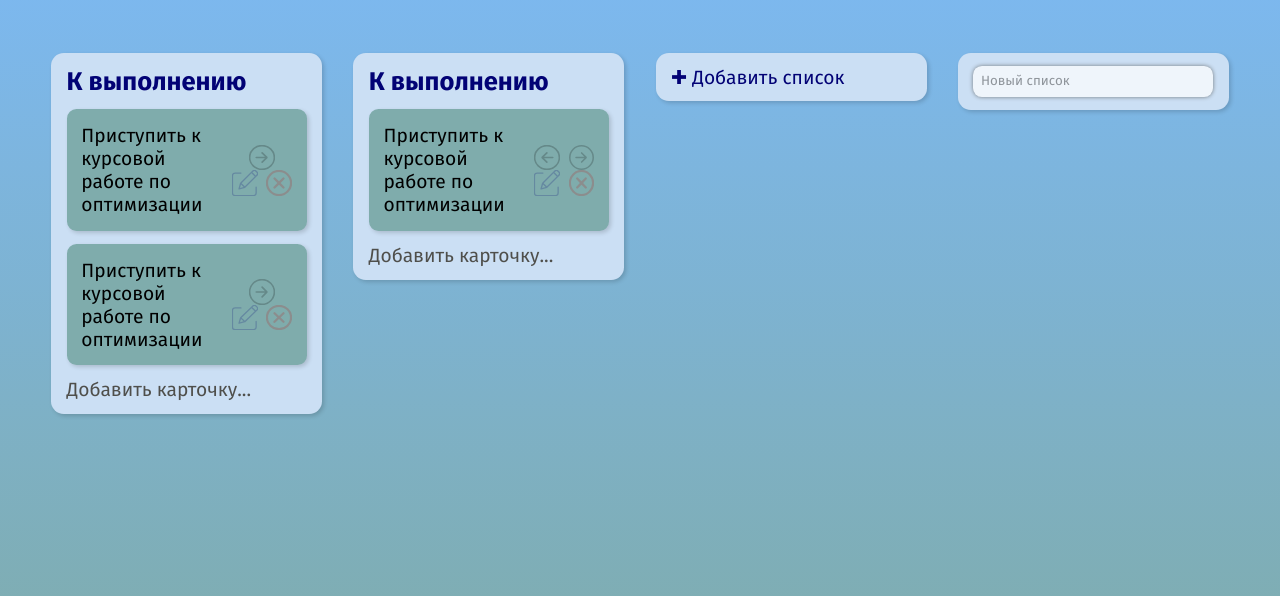
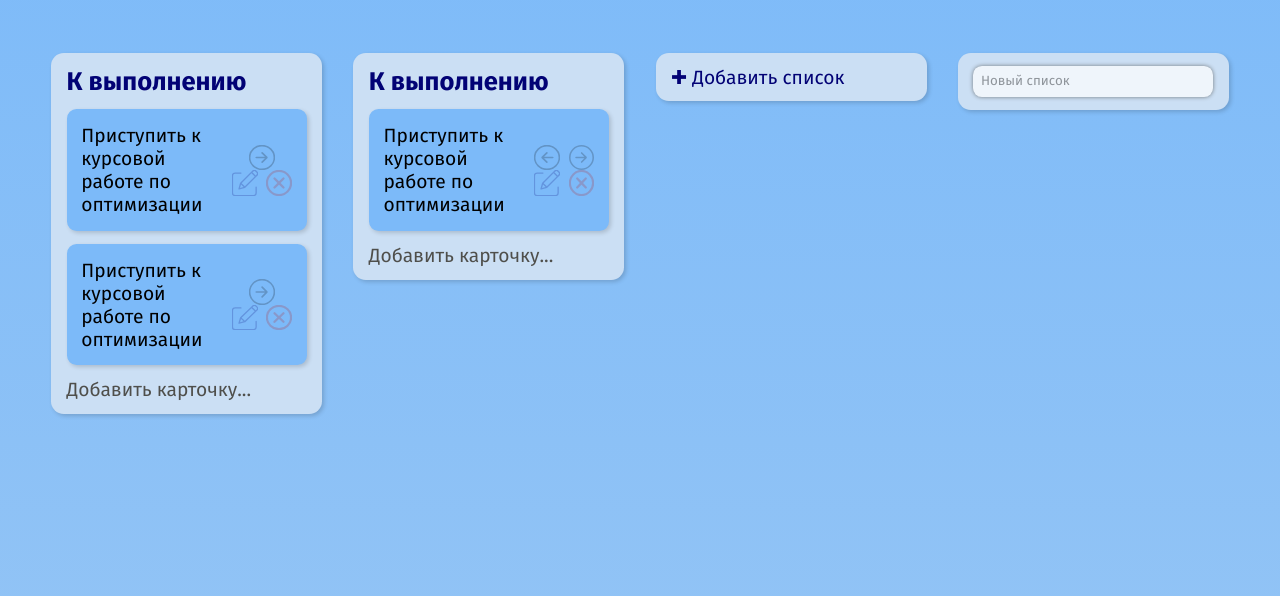
Before and after one commit to nomilious/TRVP, a plain HTML site: page index.html in a window 1280 px wide. Shown: the part 116-712 px from the top of the page. Drawn offline with Linux system fonts and the light colour scheme.

Commit message:
Final Stage

```diff
--- a/styles.css
+++ b/styles.css
@@ -1,12 +1,12 @@
 :root {
     --base-font-family: 'Fira Sans', sans-serif;
-    --blue-30-color:#7CBAF9;
-    --blue-10-color: #7FACAC;
+    --blue-30-color: #7CBAF9;
+    --blue-40-color: #93C4F5;
     --blue-70-color: #020275;
     --white-color: white;
 
     --main-bg-start-color: var(--blue-30-color);
-    --main-bg-end-color: var(--blue-10-color);
+    --main-bg-end-color: var(--blue-40-color);
     --main-header-text-color: var(--blue-70-color);
     --shadow-color: #00000029;
     --dark-grey-color: #4f4f4b;
@@ -102,8 +102,8 @@ body {
     display: flex;
     align-items: center;
     justify-content: space-between;
-    background-color: var(--blue-10-color);
-    border: 2px solid var(--blue-10-color);
+    background-color: var(--blue-30-color);
+    border: 2px solid var(--blue-30-color);
     padding: 1vw;
     gap: 1vw;
     margin-bottom: 1vw;
@@ -113,7 +113,7 @@ body {
 }
 .task:hover{
     cursor: pointer;
-    background-color: var(--blue-30-color);
+    background-color: var(--blue-40-color);
     border-color: var(--blue-70-color);
 }
 .task__text {
@@ -186,7 +186,6 @@ body {
     box-shadow: 0 0 4px var(--dark-grey-color);
     color: var(--dark-grey-color);
     opacity: 0.7;
-
 }
 .tasklist-adder_input:focus, .tasklist-adder_input:hover {
     opacity: 1;
```
